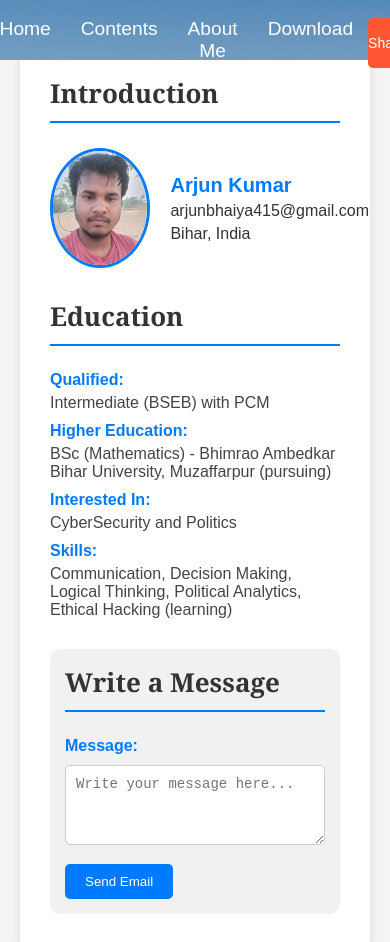
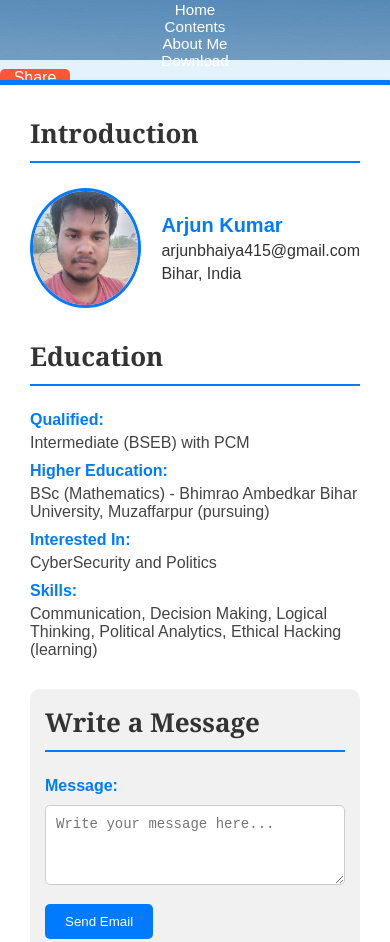
Before and after one commit to arjununcertified/improvementform, a website: page profile.html in a window 390 px wide. Shown: the top 942 px of the page. Drawn offline with Linux system fonts and the light colour scheme.

Commit message:
Update main_nav-header.css

```diff
--- a/main_nav-header.css
+++ b/main_nav-header.css
@@ -1,20 +1,7 @@
-* {
-            margin: 0;
-            padding: 0;
-            box-sizing: border-box;
-        }
-
-body {
-            font-family: Arial, sans-serif;
-            background-color: #f4f4f4;
-            padding: 20px;
-        }
-
 .header1 {
+    padding-top: 20px;
     background-image: url('./mountains-3324569_1920.jpg');
     color: #fff;
-            padding: 10px 0;
-            position: fixed;
     top: 0;
     width: 100%;
     text-align: center;
@@ -65,13 +52,28 @@ body {
 .share_button:hover {
     background-color: #352bc0;
 }
-@media (max-width: 700px) {
-            nav a {
-                font-size: 14px;
+@media (max-width:700px){
+    .header1 nav a{
+        font-size: 1.0rem;
         margin: 0 5px;
     }
     .share_button {
-                width: 80px;
-                font-size: 14px;
+        width: 70px;
+        height: 30px;
+        font-size: 16px;
     }
 }
+@media (max-width:400px){
+    .header1 nav a{
+        font-size: 0.95rem;
+        margin: 0 3px;
+    }
+    .header1 nav{
+        flex-direction: column;
+    }
+    .share_button {
+        width: 70px;
+        height: 30px;
+        font-size: 16px;
+    }
+}
```
Lines whose indentation alone changed are shown as unchanged.
